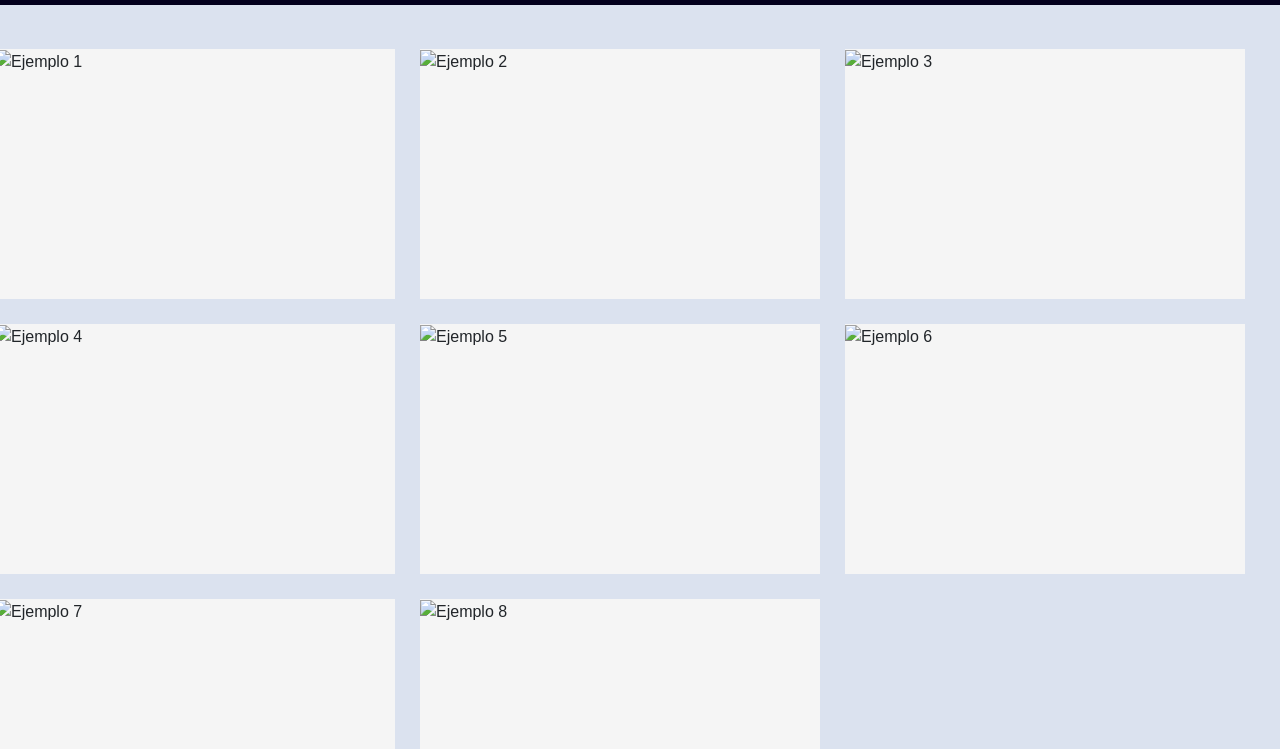
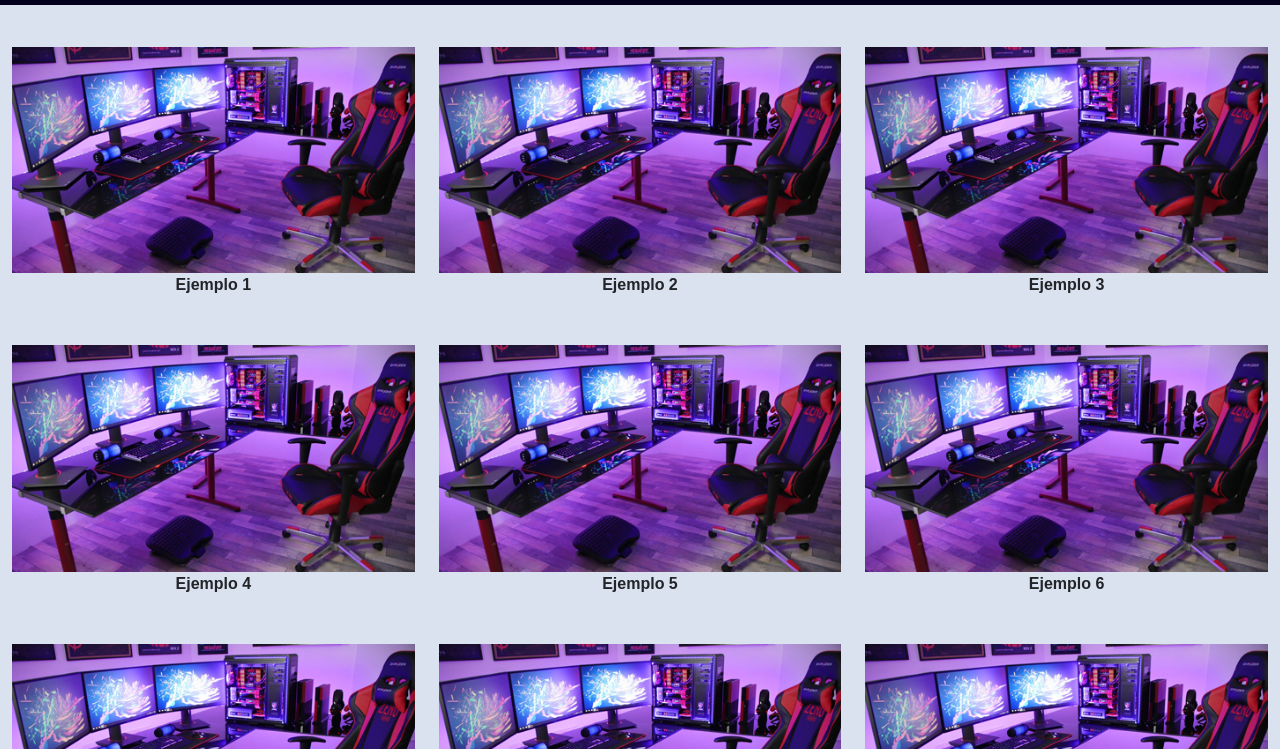
Before and after one commit to Matiasnl/Desarrollo-Web, a plain HTML site: page pages/ejemplos.html in a window 1280 px wide. Shown: the part 51-800 px from the top of the page. Drawn offline with nearby package versions, Linux system fonts and the light colour scheme; a web font is replaced by a local one.

Commit message:
2da entrega proyecto

```diff
--- a/css/common.css
+++ b/css/common.css
@@ -18,3 +18,19 @@ body{
 	font-size: 20px;
 	font-weight: bold;
 }
+
+.headerItem{
+	transition: ease 0.6s;
+}
+
+.headerItem:hover{
+	transform: translateX(15px);
+}
+
+
+@media screen and (min-width: 992px){
+	.headerItem:hover{
+		transform: scale(1.2);
+	}
+
+}
--- a/css/ejemplos.css
+++ b/css/ejemplos.css
@@ -1,22 +1,15 @@
-.container{
-	display: grid;
-	grid-template-rows: auto;
-	justify-content: center;
-	margin: 50px 0 50px 50px;
-	grid-gap: 25px;
+.ejemplo{
+	display: flex;
+	flex-direction: column;
+	transition: 0.5s ease;
 }
 
-.ejemplo{
-	height: 250px;
-	width: 400px;
-	background-color: whitesmoke;
+.ejemploTitulo{
+	align-self: center;
+	pointer-events: none;
+	font-weight: bolder;
 }
 
-
-@media screen and (min-width: 768px){
-	.container{
-		display: grid;
-		grid-template-columns: 1fr 1fr 1fr;
-		grid-template-rows: 1fr 1fr;
-	}
+.ejemplo:hover{
+	transform: scale(1.1);
 }
--- a/pages/ejemplos.html
+++ b/pages/ejemplos.html
@@ -22,47 +22,80 @@
      	<div class="collapse navbar-collapse" id="navbarTogglerDemo03">
 	      	<ul class="navbar-nav navbar-right ms-auto mb-2 mb-lg-0">
 		        <li class="nav-item">
-		          <a class="nav-link" href="servicios.html">Servicios</a>
+		          <a class="nav-link headerItem" href="servicios.html">Servicios</a>
 		        </li>
 		        <li class="nav-item">
-		          <a class="nav-link active" href="#">Ejemplos</a>
+		          <a class="nav-link active headerItem" href="#">Ejemplos</a>
 		        </li>
 		        <li class="nav-item">
-		          <a class="nav-link" href="tips.html">Tips</a>
+		          <a class="nav-link headerItem" href="tips.html">Tips</a>
 		        </li>
 		        <li class="nav-item">
-		          <a class="nav-link" href="contacto.html">Contacto</a>
+		          <a class="nav-link headerItem" href="contacto.html">Contacto</a>
 		        </li>
 	      	</ul>
       	</div>
 	  </div>
 	</nav>
 
-	<div class="container">
+	<div class="container-fluid mb-4">
+		<div class="row">
+			<div class="col-12 col-sm-6 col-md-6 col-xl-4 gy-5">
 				<div class="ejemplo">
-			<img src="" alt="Ejemplo 1">
+					<img src="../assets/ejemplo.jpg" alt="Ejemplo 1" class="img-fluid">
+					<span class="ejemploTitulo">Ejemplo 1</span>
 				</div>
+			</div>
+			<div class="col-12 col-sm-6 col-md-6 col-xl-4 gy-5">
 				<div class="ejemplo">
-			<img src="" alt="Ejemplo 2">
+					<img src="../assets/ejemplo.jpg" alt="Ejemplo 2" class="img-fluid">
+					<span class="ejemploTitulo">Ejemplo 2</span>
 				</div>
+			</div>
+			<div class="col-12 col-sm-6 col-md-6 col-xl-4 gy-5">
 				<div class="ejemplo">
-			<img src="" alt="Ejemplo 3">
+					<img src="../assets/ejemplo.jpg" alt="Ejemplo 3" class="img-fluid">
+					<span class="ejemploTitulo">Ejemplo 3</span>
 				</div>
+			</div>
+			<div class="col-12 col-sm-6 col-md-6 col-xl-4 gy-5">
 				<div class="ejemplo">
-			<img src="" alt="Ejemplo 4">
+					<img src="../assets/ejemplo.jpg" alt="Ejemplo 4" class="img-fluid">
+					<span class="ejemploTitulo">Ejemplo 4</span>
 				</div>
+			</div>
+			<div class="col-12 col-sm-6 col-md-6 col-xl-4 gy-5">
 				<div class="ejemplo">
-			<img src="" alt="Ejemplo 5">
+					<img src="../assets/ejemplo.jpg" alt="Ejemplo 5" class="img-fluid">
+					<span class="ejemploTitulo">Ejemplo 5</span>
 				</div>
+			</div>
+			<div class="col-12 col-sm-6 col-md-6 col-xl-4 gy-5">
 				<div class="ejemplo">
-			<img src="" alt="Ejemplo 6">
+					<img src="../assets/ejemplo.jpg" alt="Ejemplo 6" class="img-fluid">
+					<span class="ejemploTitulo">Ejemplo 6</span>
 				</div>
+			</div>
+			<div class="col-12 col-sm-6 col-md-6 col-xl-4 gy-5">
 				<div class="ejemplo">
-			<img src="" alt="Ejemplo 7">
+					<img src="../assets/ejemplo.jpg" alt="Ejemplo 7" class="img-fluid">
+					<span class="ejemploTitulo">Ejemplo 7</span>
 				</div>
+			</div>
+			<div class="col-12 col-sm-6 col-md-6 col-xl-4 gy-5">
 				<div class="ejemplo">
-			<img src="" alt="Ejemplo 8">
+					<img src="../assets/ejemplo.jpg" alt="Ejemplo 8" class="img-fluid">
+					<span class="ejemploTitulo">Ejemplo 8</span>
 				</div>
+			</div>
+			<div class="col-12 col-sm-6 col-md-6 col-xl-4 gy-5">
+				<div class="ejemplo">
+					<img src="../assets/ejemplo.jpg" alt="Ejemplo 9" class="img-fluid">
+					<span class="ejemploTitulo">Ejemplo 9</span>
+				</div>
+			</div>
+		</div>
+
 	</div>
 
 	<nav class="navbar navbar-expand-lg navbar-dark" style="background-color: #03001d;">
```
Also changed, not shown: index.html (+4 -4 lines), pages/contacto.html (+4 -4 lines), pages/servicios.html (+4 -4 lines), pages/tips.html (+4 -4 lines), assets/ejemplo.jpg (added). Lines whose indentation alone changed are shown as unchanged.
